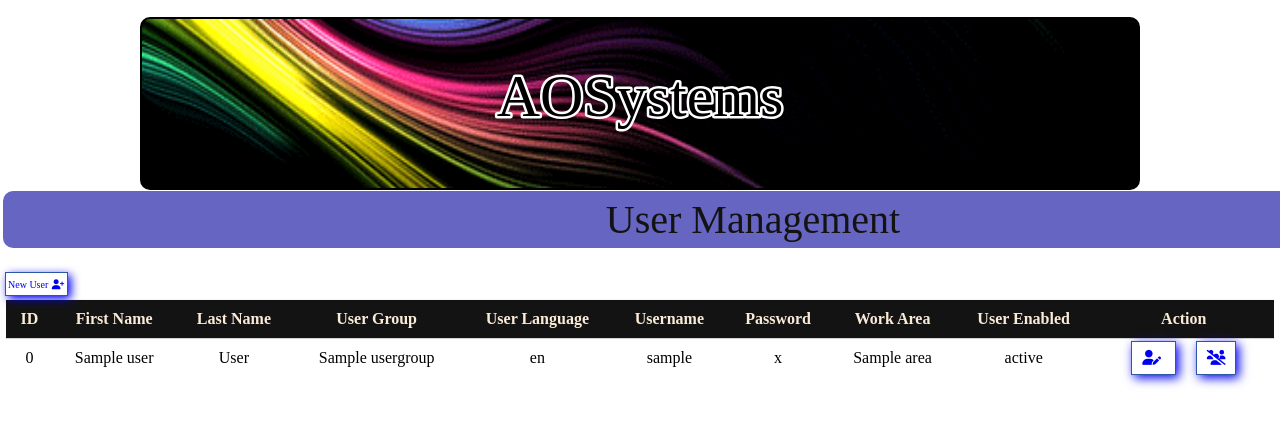
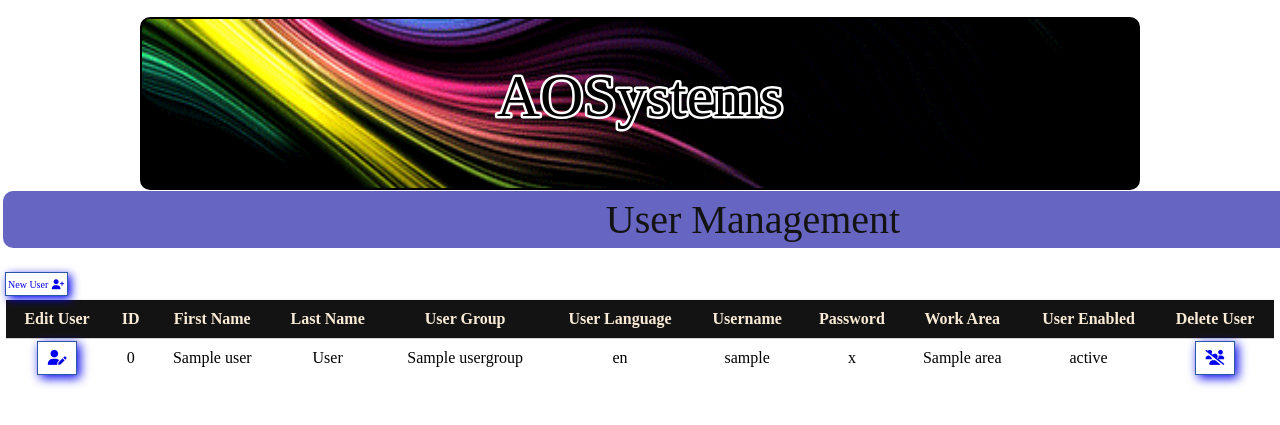
Before and after one commit to A0M0305/AdvDatabaseProject_CRUD, a Node server app: template views/users.ejs in a window 1280 px wide; the page is wider, and only the part inside the window is pictured. Shown: the top 425 px of that part. Run offline with Node 20, Linux system fonts and the light colour scheme; the template is opened without the code that fills it: most values are stand-ins (such as "Sample title", 1, 10 or a date in 2020); some libraries are stand-ins or nearby versions; some web fonts are replaced.

Commit message:
UI Ammends

```diff
--- a/views/include/_show.ejs
+++ b/views/include/_show.ejs
@@ -1,5 +1,10 @@
 <% for(var i=0;i < users.length;i++) { %>
 <tr>
+    <td>
+        <a href="/update_user?id=<%=users[i]._id%>" class="btn border-shadow update">
+            <span class="text-gradient"><i class="fa-solid fa-user-pen"></i></span>
+        </a>
+    </td>
     <td><%= i %></td>
     <td><%= users[i].name %></td>
     <td><%= users[i].lname %></td>
@@ -10,12 +15,10 @@
     <td><%= users[i].area %></td>
     <td><%= users[i].status %></td>
     <td>
-        <a href="/update_user?id=<%=users[i]._id%>" class="btn border-shadow update">
-            <span class="text-gradient"><i class="fa-solid fa-user-pen"></i></span>
-        </a>
         <a href="#" class="btn border-shadow delete" data-id=<%=users[i]._id%>>
             <span class="text-gradient"><i class="fa-solid fa-users-slash"></i></span>
         </a>
     </td>
+
 </tr>
 <% } %>
--- a/views/users.ejs
+++ b/views/users.ejs
@@ -17,6 +17,7 @@ include('include/_navBar')
             <table class="table">
                 <thead class="thead-dark">
                     <tr>
+                        <th>Edit User</th>
                         <th>ID</th>
                         <th>First Name</th>
                         <th>Last Name</th>
@@ -26,7 +27,7 @@ include('include/_navBar')
                         <th>Password</th>
                         <th>Work Area</th>
                         <th>User Enabled</th>
-                        <th>Action</th>
+                        <th>Delete User</th>
                     </tr>
                 </thead>
                 <tbody>
```
